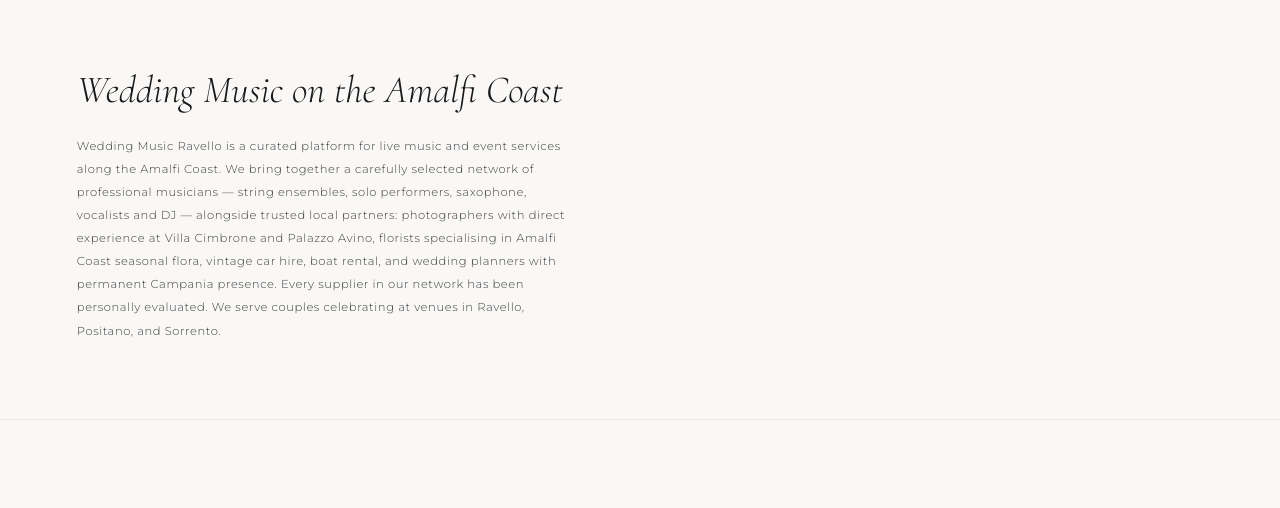
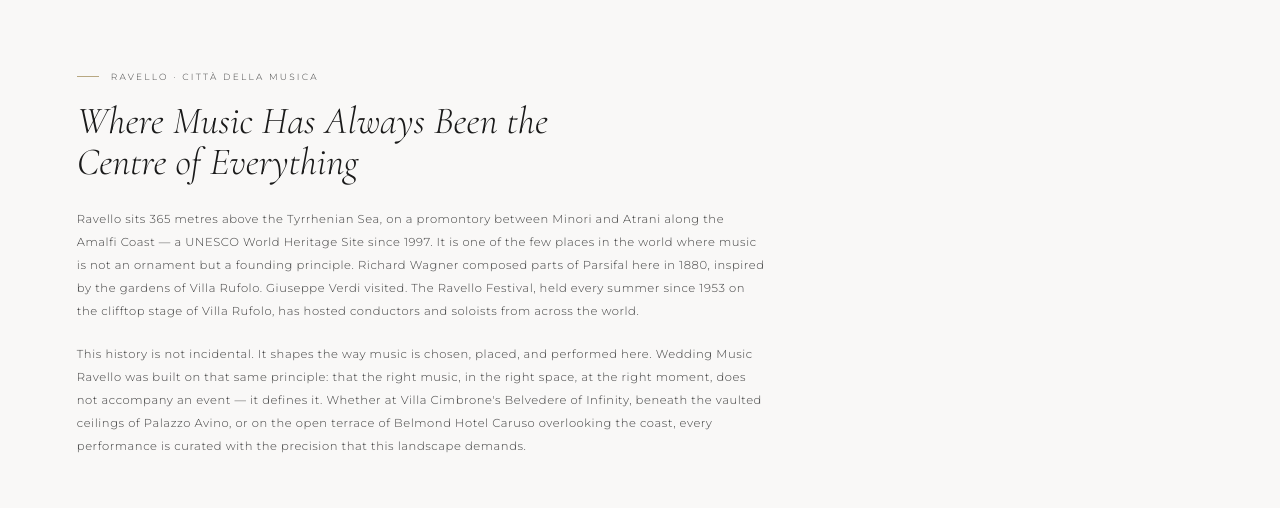
Before and after one commit to doncip82/sito-wedding, a React (Vite) app: page / in a window 1280 px wide. Shown: the part 807-1315 px from the top of the page. Built offline with nearby package versions, Linux system fonts and the light colour scheme.

Commit message:
content: rewrite GeoIntro with Ravello music history editorial copy

```diff
--- a/src/pages/Home.jsx
+++ b/src/pages/Home.jsx
@@ -10,20 +10,30 @@
 function GeoIntro() {
   return (
     <section className="px-[clamp(1.5rem,6vw,5rem)] py-[clamp(3rem,6vw,5rem)] bg-[#F9F8F7] border-b border-black/[.06]">
+      <p className="eyebrow mb-[1.1rem]">Ravello · Città della Musica</p>
       <h1 className="font-serif italic font-light leading-[1.08] text-[#1A1A1A] mb-6"
         style={{ fontSize: 'clamp(1.6rem,3vw,2.4rem)', maxWidth: '32ch' }}>
-        Wedding Music on the Amalfi Coast
+        Where Music Has Always Been the Centre of Everything
       </h1>
-      <p className="text-[.72rem] font-light tracking-[.05em] leading-[2] text-[#404040] max-w-[65ch]">
-        Wedding Music Ravello is a curated platform for live music and event services along
-        the Amalfi Coast. We bring together a carefully selected network of professional
-        musicians — string ensembles, solo performers, saxophone, vocalists and DJ — alongside
-        trusted local partners: photographers with direct experience at Villa Cimbrone and
-        Palazzo Avino, florists specialising in Amalfi Coast seasonal flora, vintage car hire,
-        boat rental, and wedding planners with permanent Campania presence. Every supplier in our network
-        has been personally evaluated. We serve couples celebrating at venues in Ravello,
-        Positano, and Sorrento.
-      </p>
+      <div className="flex flex-col gap-5 max-w-[65ch]">
+        <p className="text-[.72rem] font-light tracking-[.05em] leading-[2] text-[#404040]">
+          Ravello sits 365 metres above the Tyrrhenian Sea, on a promontory between Minori and
+          Atrani along the Amalfi Coast — a UNESCO World Heritage Site since 1997. It is one of
+          the few places in the world where music is not an ornament but a founding principle.
+          Richard Wagner composed parts of Parsifal here in 1880, inspired by the gardens of
+          Villa Rufolo. Giuseppe Verdi visited. The Ravello Festival, held every summer since
+          1953 on the clifftop stage of Villa Rufolo, has hosted conductors and soloists from
+          across the world.
+        </p>
+        <p className="text-[.72rem] font-light tracking-[.05em] leading-[2] text-[#404040]">
+          This history is not incidental. It shapes the way music is chosen, placed, and
+          performed here. Wedding Music Ravello was built on that same principle: that the right
+          music, in the right space, at the right moment, does not accompany an event — it
+          defines it. Whether at Villa Cimbrone's Belvedere of Infinity, beneath the vaulted
+          ceilings of Palazzo Avino, or on the open terrace of Belmond Hotel Caruso overlooking
+          the coast, every performance is curated with the precision that this landscape demands.
+        </p>
+      </div>
     </section>
   )
 }
```
